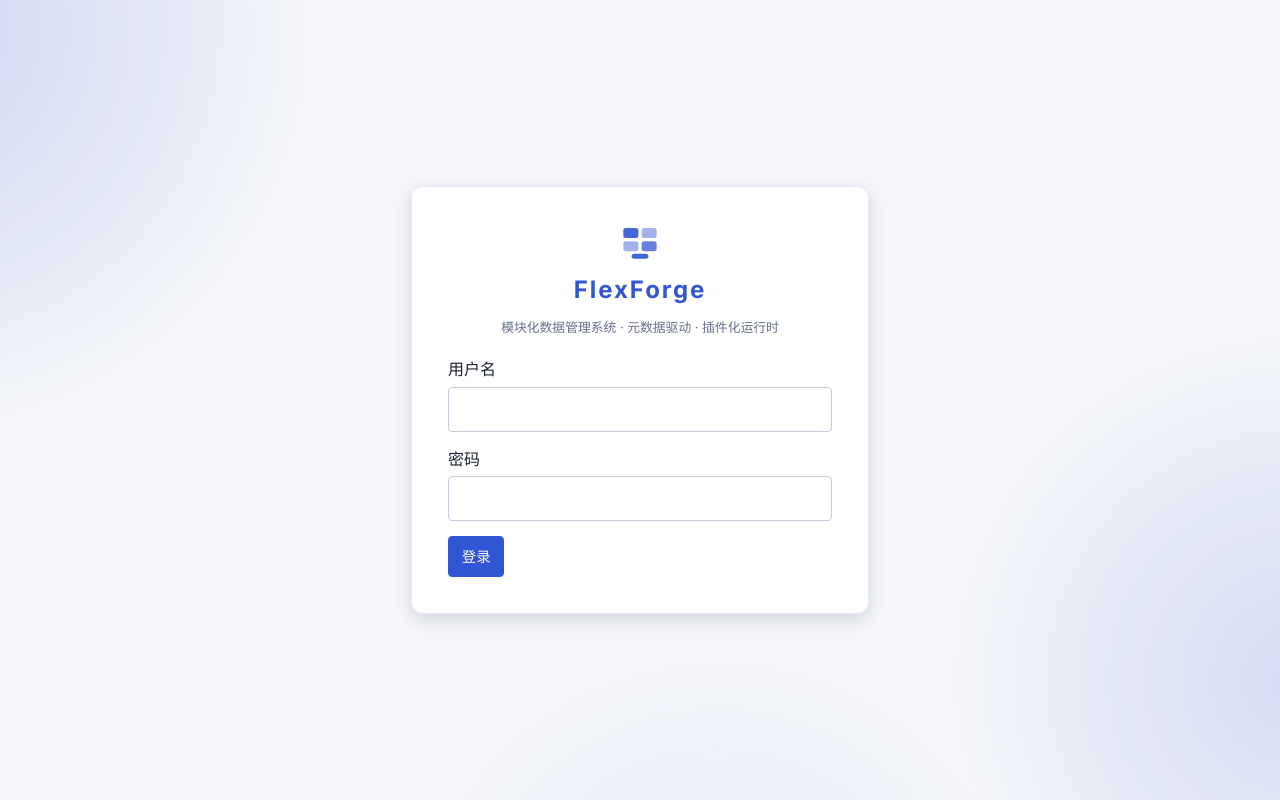
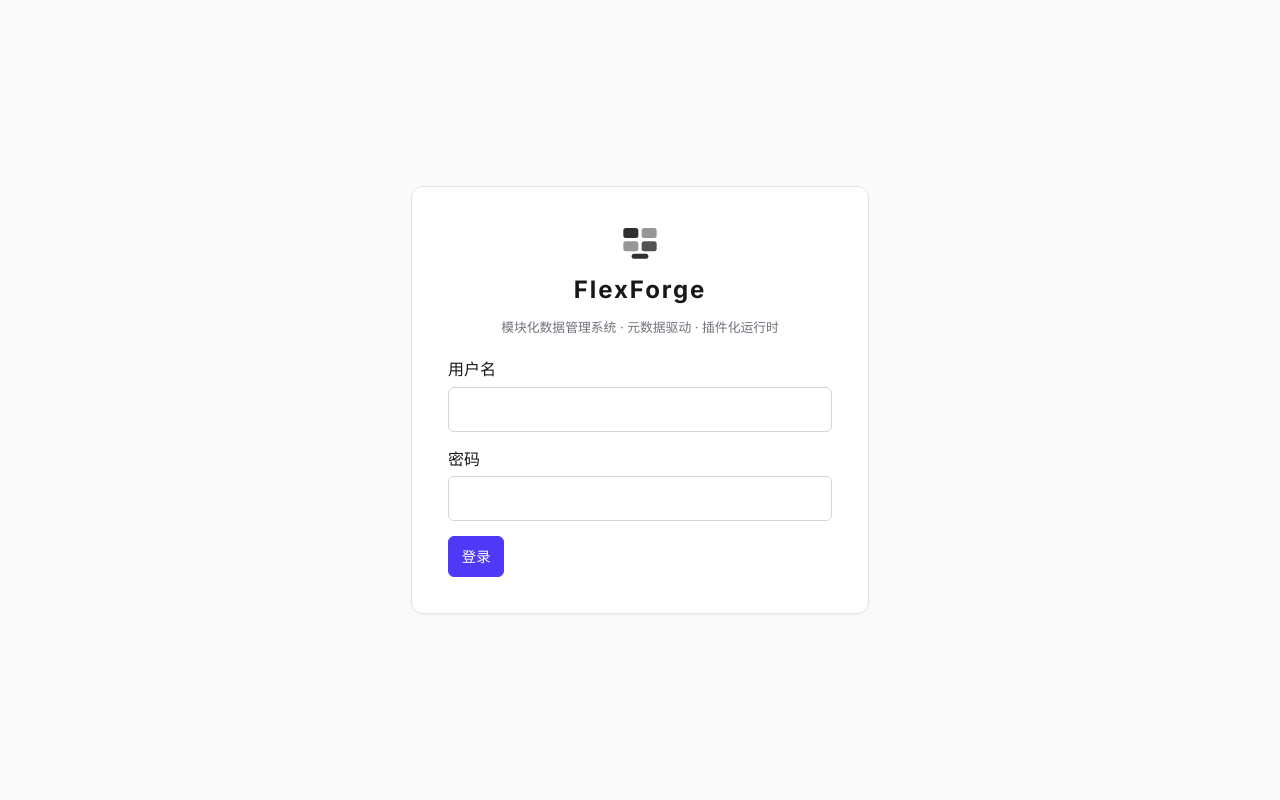
Before and after one commit to KuroNeko-night/FlexForge, a Vue app in the folder frontend/: page /#/login in a window 1280 px wide. Built offline with nearby package versions, Linux system fonts and the light colour scheme; no server answers.

Commit message:
feat(ui): P18 骨架现代极简基线——zinc/indigo 令牌+浅色平面侧栏+发丝线表格+登录页极简化

```diff
--- a/frontend/src/components/PluginCard.vue
+++ b/frontend/src/components/PluginCard.vue
@@ -149,6 +149,13 @@ function diagnosisOf(activation: PluginActivationEntry): string {
   border-bottom: 1px solid var(--ff-border-soft);
   text-align: left;
 }
+.activation-table th {
+  font-weight: 500;
+  color: var(--ff-text-muted);
+}
+.activation-table tbody tr:last-child td {
+  border-bottom: none;
+}
 .activation-table tr[data-status='FAILED'] td {
   color: var(--ff-danger);
 }
--- a/frontend/src/components/ui/ConfirmDialog.vue
+++ b/frontend/src/components/ui/ConfirmDialog.vue
@@ -169,7 +169,7 @@ function onReasonEnter(event: KeyboardEvent): void {
 .ff-modal__overlay {
   position: fixed;
   inset: 0;
-  background: rgb(15 23 42 / 45%);
+  background: rgb(9 9 11 / 45%);
   display: grid;
   place-items: center;
   z-index: 40;
--- a/frontend/src/styles/tokens.css
+++ b/frontend/src/styles/tokens.css
@@ -1,37 +1,39 @@
 /*
- * FlexForge 设计令牌与前端基建基线（docs/09 P12.5"结构与皮分离"）。
- * 平台只定义朴素可用的缺省值；主题插件（extension.theme-asset，FR-PLUGIN-11）
- * 通过覆盖 --ff-* 变量改变全局观感——组件/排版结构不随主题变化。
- * 动效统一走 --ff-motion-* 时长；prefers-reduced-motion 时全部收敛为瞬时。
+ * FlexForge 设计令牌与前端基建基线（docs/09 P12.5"结构与皮分离"；P18 现代极简重订）。
+ * 平台缺省观感 = 现代极简：zinc 中性阶 + 单一 indigo 主色，取值为 Tailwind v4
+ * 默认色板 oklch 原值（MIT，github.com/tailwindlabs/tailwindcss theme.css）。
+ * 主题插件（extension.theme-asset，FR-PLUGIN-11）通过覆盖 --ff-* 变量改变全局
+ * 观感——组件/排版结构不随主题变化。动效统一走 --ff-motion-* 时长；
+ * prefers-reduced-motion 时全部收敛为瞬时。
  */
 :root {
-  /* 色板（P16 精修基线：蓝灰中性阶 + 主色阶） */
-  --ff-bg: #f4f6fa;
+  /* 色板（P18：Tailwind v4 zinc 阶 + indigo/red/amber 主色阶，oklch 原值） */
+  --ff-bg: oklch(98.5% 0 0); /* zinc-50 */
   --ff-surface: #ffffff;
-  --ff-surface-muted: #eef1f7;
-  --ff-text: #1b2130;
-  --ff-text-muted: #66708a;
-  --ff-border: #c3cadb;
-  --ff-border-soft: #e5e9f2;
-  --ff-primary: #3056d3;
-  --ff-primary-hover: #2445b4;
-  --ff-primary-soft: #e8edfd;
+  --ff-surface-muted: oklch(96.7% 0.001 286.375); /* zinc-100 */
+  --ff-text: oklch(21% 0.006 285.885); /* zinc-900 */
+  --ff-text-muted: oklch(55.2% 0.016 285.938); /* zinc-500 */
+  --ff-border: oklch(87.1% 0.006 286.286); /* zinc-300 */
+  --ff-border-soft: oklch(92% 0.004 286.32); /* zinc-200 */
+  --ff-primary: oklch(51.1% 0.262 276.966); /* indigo-600 */
+  --ff-primary-hover: oklch(45.7% 0.24 277.023); /* indigo-700 */
+  --ff-primary-soft: oklch(93% 0.034 272.788); /* indigo-100 */
   --ff-primary-ink: #ffffff;
-  --ff-focus-ring: 0 0 0 3px color-mix(in srgb, var(--ff-primary) 18%, transparent);
-  --ff-danger: #b3373a;
-  --ff-danger-bg: #fcecec;
-  --ff-warn: #93611b;
-  --ff-warn-bg: #fdf3e4;
-  /* 侧栏导航：垂直渐变 + 分组标题/激活态（P16；派生键随基础键级联，
-     主题插件只需覆盖 --ff-side-bg/-ink/-active 即整体换色系） */
-  --ff-side-bg: #191e2e;
+  --ff-focus-ring: 0 0 0 2px color-mix(in srgb, var(--ff-primary) 45%, transparent);
+  --ff-danger: oklch(57.7% 0.245 27.325); /* red-600 */
+  --ff-danger-bg: oklch(97.1% 0.013 17.38); /* red-50 */
+  --ff-warn: oklch(55.5% 0.163 48.998); /* amber-700 */
+  --ff-warn-bg: oklch(98.7% 0.022 95.277); /* amber-50 */
+  /* 侧栏导航（P18 浅色平面：浅底+右发丝线，激活 pill+主色强调条）：
+     派生键随基础键级联，主题插件只需覆盖 --ff-side-bg/-ink/-active 即整体换色系 */
+  --ff-side-bg: oklch(98.5% 0 0); /* zinc-50 */
   --ff-side-bg-2: color-mix(in srgb, var(--ff-side-bg) 78%, #000);
-  --ff-side-ink: #c6cde0;
-  --ff-side-ink-strong: color-mix(in srgb, var(--ff-side-ink) 55%, #fff);
+  --ff-side-ink: oklch(44.2% 0.017 285.786); /* zinc-600 */
+  --ff-side-ink-strong: color-mix(in srgb, var(--ff-side-ink) 55%, #000);
   --ff-side-muted: color-mix(in srgb, var(--ff-side-ink) 62%, transparent);
-  --ff-side-hover: rgb(255 255 255 / 6%);
-  --ff-side-active: #262f4a;
-  --ff-side-accent: color-mix(in srgb, var(--ff-primary) 55%, #fff);
+  --ff-side-hover: color-mix(in srgb, var(--ff-side-ink) 8%, transparent);
+  --ff-side-active: color-mix(in srgb, var(--ff-side-ink) 12%, var(--ff-surface));
+  --ff-side-accent: var(--ff-primary);
 
   /* 排版（拉丁/数字自托管 Inter，中文系统栈；无运行时外链，CSP 兼容） */
   --ff-font: 'Inter', 'Segoe UI', 'PingFang SC', 'Microsoft YaHei', sans-serif;
@@ -40,16 +42,17 @@
   --ff-text-md: 0.9rem;
   --ff-text-xl: 1.5rem;
 
-  /* 间距 / 圆角 / 阴影 */
+  /* 间距 / 圆角 / 阴影（P18：圆角与阴影取 Tailwind v4 默认刻度原值） */
   --ff-space-1: 0.25rem;
   --ff-space-2: 0.5rem;
   --ff-space-3: 0.8rem;
   --ff-space-4: 1.2rem;
-  --ff-radius-sm: 4px;
-  --ff-radius-md: 8px;
-  --ff-radius-lg: 12px;
-  --ff-shadow-1: 0 1px 2px rgb(0 0 0 / 8%);
-  --ff-shadow-2: 0 6px 18px rgb(15 23 42 / 14%);
+  --ff-radius-sm: 6px; /* tw radius-md */
+  --ff-radius-md: 8px; /* tw radius-lg */
+  --ff-radius-lg: 12px; /* tw radius-xl */
+  --ff-shadow-1: 0 1px 2px 0 rgb(0 0 0 / 5%); /* tw shadow-xs */
+  --ff-shadow-2:
+    0 4px 6px -1px rgb(0 0 0 / 10%), 0 2px 4px -2px rgb(0 0 0 / 10%); /* tw shadow-md */
 
   /* 动效 */
   --ff-motion-fast: 120ms;
@@ -109,8 +112,8 @@
     transform var(--ff-motion-fast) var(--ff-ease);
 }
 .ff-btn:hover:not(:disabled) {
-  border-color: var(--ff-primary);
-  box-shadow: var(--ff-shadow-1);
+  background: var(--ff-surface-muted);
+  border-color: var(--ff-border);
 }
 .ff-btn:active:not(:disabled) {
   transform: translateY(1px);
@@ -212,7 +215,7 @@
 .ff-drawer__overlay {
   position: fixed;
   inset: 0;
-  background: rgb(15 23 42 / 38%);
+  background: rgb(9 9 11 / 45%);
 }
 .ff-drawer__panel {
   position: fixed;
@@ -221,6 +224,7 @@
   height: 100vh;
   width: min(26rem, 92vw);
   background: var(--ff-surface);
+  border-left: 1px solid var(--ff-border-soft);
   box-shadow: var(--ff-shadow-2);
   padding: var(--ff-space-4);
   overflow-y: auto;
--- a/frontend/src/views/LoginView.vue
+++ b/frontend/src/views/LoginView.vue
@@ -10,10 +10,10 @@ import BaseButton from '@/components/ui/BaseButton.vue';
 import { t } from '@/registry/localeRegistry';
 
 /**
- * 登录/注册页（P13 双模式 + P15 品牌化）。登录页无会话不能取签名主题资产
- * （已知限制，docs/09 P15）：品牌识别=平台基线 SVG+几何背景（结构），
- * 观感细节由 --ff-* 令牌承载，主题插件仍可换整体色彩。文案经 t() 可被
- * locale 插件覆盖（FR-SETUP-02；未激活语言包时回退中文基线）。
+ * 登录/注册页（P13 双模式 + P15 品牌化；P18 极简化）。登录页无会话不能取签名
+ * 主题资产（已知限制，docs/09 P15）：品牌识别=平台基线 SVG（结构），观感细节由
+ * --ff-* 令牌承载，主题插件仍可换整体色彩。文案经 t() 可被 locale 插件覆盖
+ * （FR-SETUP-02；未激活语言包时回退中文基线）。
  */
 const router = useRouter();
 const mode = ref<'login' | 'register'>('login');
@@ -60,7 +60,6 @@ function switchMode(target: 'login' | 'register'): void {
 
 <template>
   <main class="login-scene" data-testid="login-view">
-    <div class="login-aurora" aria-hidden="true"></div>
     <div class="login-card ff-animate-rise">
       <header class="login-brand">
         <AppLogo :size="40" />
@@ -121,45 +120,20 @@ function switchMode(target: 'login' | 'register'): void {
 </template>
 
 <style scoped>
+/* P18 现代极简：纯色底 + 发丝线卡片（品牌识别=平台基线 SVG；观感由令牌承载） */
 .login-scene {
-  position: relative;
   min-height: 100vh;
   display: grid;
   place-items: center;
-  overflow: hidden;
   background: var(--ff-bg);
 }
-/* 平台基线几何背景（纯 CSS，主题令牌取色；无会话不走主题资产通道） */
-.login-aurora {
-  position: absolute;
-  inset: -40%;
-  background:
-    radial-gradient(
-      42rem 42rem at 20% 25%,
-      color-mix(in srgb, var(--ff-primary) 20%, transparent),
-      transparent 60%
-    ),
-    radial-gradient(
-      36rem 36rem at 80% 70%,
-      color-mix(in srgb, var(--ff-accent, var(--ff-primary)) 16%, transparent),
-      transparent 60%
-    ),
-    radial-gradient(
-      30rem 30rem at 55% 90%,
-      color-mix(in srgb, var(--ff-primary) 10%, transparent),
-      transparent 65%
-    );
-  animation: login-drift 24s ease-in-out infinite alternate;
-}
 .login-card {
-  position: relative;
   width: min(24rem, calc(100vw - 2rem));
   padding: 2.25rem;
-  background: color-mix(in srgb, var(--ff-surface) 92%, transparent);
-  backdrop-filter: blur(10px);
+  background: var(--ff-surface);
   border: 1px solid var(--ff-border-soft);
   border-radius: var(--ff-radius-lg);
-  box-shadow: var(--ff-shadow-2);
+  box-shadow: var(--ff-shadow-1);
 }
 .login-brand {
   display: flex;
@@ -167,7 +141,7 @@ function switchMode(target: 'login' | 'register'): void {
   align-items: center;
   gap: var(--ff-space-2);
   margin-bottom: var(--ff-space-4);
-  color: var(--ff-primary);
+  color: var(--ff-text);
 }
 .login-brand h1 {
   margin: 0;
@@ -199,19 +173,4 @@ function switchMode(target: 'login' | 'register'): void {
   text-align: center;
   font-size: var(--ff-text-sm);
 }
-@keyframes login-drift {
-  from {
-    transform: translate3d(-2%, -1%, 0) scale(1);
-  }
-  to {
-    transform: translate3d(2%, 2%, 0) scale(1.06);
-  }
-}
-/* 背景循环动画为 24s 长周期，不走 --ff-motion-* 令牌（令牌面向交互反馈），
-   因此 reduced-motion 须在此显式关闭（PR #36 审查 P2） */
-@media (prefers-reduced-motion: reduce) {
-  .login-aurora {
-    animation: none;
-  }
-}
 </style>
--- a/frontend/src/views/UsersView.vue
+++ b/frontend/src/views/UsersView.vue
@@ -251,15 +251,27 @@ onMounted(load);
 }
 .users-table {
   width: 100%;
-  border-collapse: collapse;
+  border-collapse: separate;
+  border-spacing: 0;
   background: var(--ff-surface);
+  border: 1px solid var(--ff-border-soft);
   border-radius: var(--ff-radius-md);
+  overflow: hidden;
 }
 .users-table th,
 .users-table td {
   padding: var(--ff-space-2) var(--ff-space-3);
   border-bottom: 1px solid var(--ff-border-soft);
   text-align: left;
+}
+.users-table thead th {
+  font-size: var(--ff-text-sm);
+  font-weight: 500;
+  color: var(--ff-text-muted);
+  border-bottom: 1px solid var(--ff-border);
+}
+.users-table tbody tr:last-child td {
+  border-bottom: none;
 }
 .user-form label,
 .role-option {
```
Also changed, not shown: frontend/src/styles/base.css (+18 -14 lines).
